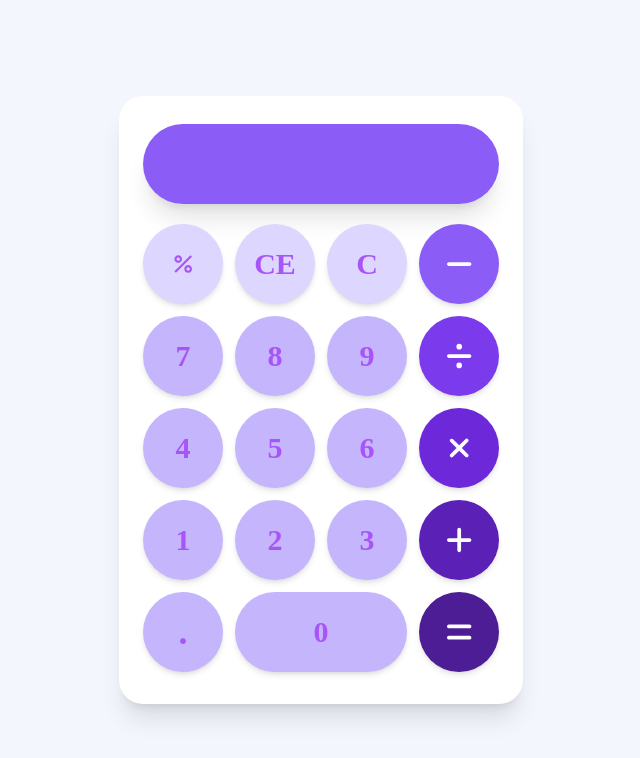
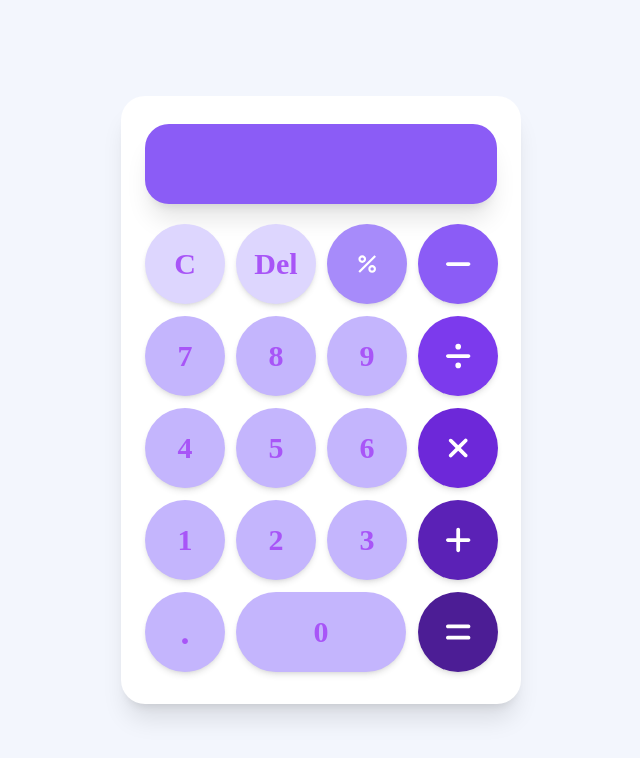
Before and after one commit to IMawaddah/calculator, a SvelteKit app: page / in a window 1280 px wide. Shown: the top 758 px of the page, without its empty margins (319-959 px from the left). Built offline with nearby package versions, Linux system fonts and the light colour scheme.

Commit message:
Calculator is working!!

```diff
--- a/src/app.css
+++ b/src/app.css
@@ -4,7 +4,7 @@
 
 button{
     @apply bg-violet-300 text-purple-500 hover:scale-95 transition-all
-    h-20 w-20 rounded-full text-center  shadow-md flex items-center justify-center;
+    h-20 min-w-20 rounded-full text-center  shadow-md flex items-center justify-center;
 }
 
 body{
--- a/src/app.html
+++ b/src/app.html
@@ -2,7 +2,7 @@
 <html lang="en">
 	<head>
 		<meta charset="utf-8" />
-		<link rel="icon" href="%sveltekit.assets%/Calculator image.jpeg" />
+		<link rel="icon" href="%sveltekit.assets%/Calculator2image.jpeg" />
 		<meta name="viewport" content="width=device-width, initial-scale=1" />
 		%sveltekit.head%
 	</head>
--- a/src/routes/+page.svelte
+++ b/src/routes/+page.svelte
@@ -1,6 +1,5 @@
 <script lang="ts">
   import PercentIcon from "$lib/Icons/percenticon.svelte";
-  import Squarerooticon from "$lib/Icons/Square root icon.svelte";
   import Subtractionicon from "$lib/Icons/subtraction icon.svelte";
   import Divisionicon from "$lib/Icons/division icon.svelte";
   import Multiplicationicon from "$lib/Icons/multiplication icon.svelte";
@@ -16,10 +15,24 @@
   equation = " ";
   }
   function backspace(){
-    equation = equation.substring(0,equation.length-1).trim().trimStart();
+   // equation = equation.substring(0,equation.length-1).trim();
+    switch (equation.substring(equation.length-3 ,equation.length)){
+      case " + ":
+      case " * ":
+      case " - ":
+      case " / ":
+        equation = equation.substring(0, equation.length-3);
+        break;
+      default:
+        equation = equation.substring(0,equation.length-1);
+    }
+  }
+
+  function solve(){
+    equation= eval(equation);
+  }
 
 
-}
 </script>
 
 
@@ -31,16 +44,16 @@
   </title>
 </svelte:head>
 
-<!--TODO: fix overflowing numbers-->
-  <div class="bg-white h-fit w-fit rounded-3xl grid grid-cols-4 gap-3 p-6 pt-7 font-semibold shadow-xl text-3xl">
-   <div class="bg-violet-500 rounded-full col-span-4 h-20 flex items-center px-6 mb-2 text-white shadow-xl"> {equation}</div>
-    <button on:click={()=>addToEquation(' / 100')} class="bg-violet-200 ">
+  <div class="bg-white rounded-3xl grid grid-cols-4 gap-3 p-6 pt-7 font-semibold shadow-xl text-3xl max-w-[25rem] max-h-fit">
+   <div class="bg-violet-500 rounded-3xl col-span-4 min-h-20 flex items-center px-6 mb-2 text-white shadow-xl break-all"> {equation}</div>
+
+
+    <button on:click={clear} class=" bg-violet-200">C</button>
+    <button on:click={backspace} class="bg-violet-200">Del</button>
+    <button on:click={()=>addToEquation(' / 100')} class="bg-violet-400  text-white">
       <!-- %-->
       <PercentIcon/>
     </button>
-
-    <button on:click={backspace} class="bg-violet-200">CE</button>
-    <button on:click={clear} class=" bg-violet-200">C</button>
      <button on:click={()=>addToEquation(' - ')} class="text-white bg-violet-500">
       <!-- subtraction icon-->
       <Subtractionicon/>
@@ -68,7 +81,7 @@
     </button>
     <button on:click={()=>addToEquation('.')} class="text-4xl">.</button>
     <button on:click={()=> addToEquation('0')} class="col-span-2 w-full flex items-center px-6 mb-2">0</button>
-    <button on:click={()=>addToEquation(' = ')} class="bg-violet-900 text-white">
+    <button on:click={()=> solve()} class="bg-violet-900 text-white">
       <!-- equality icon -->
        <Equalityicon/>
     </button>
```
Also changed, not shown: static/Calculator2image.jpeg (added).
